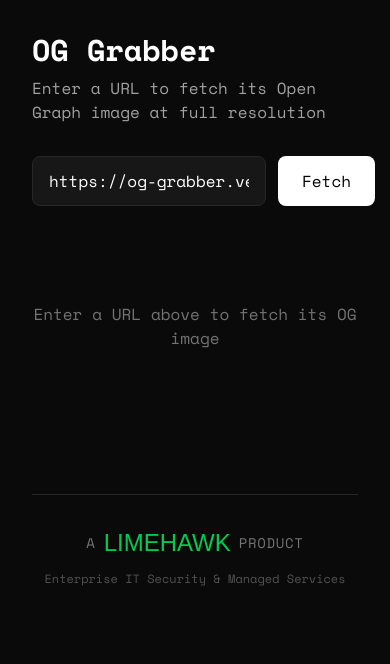
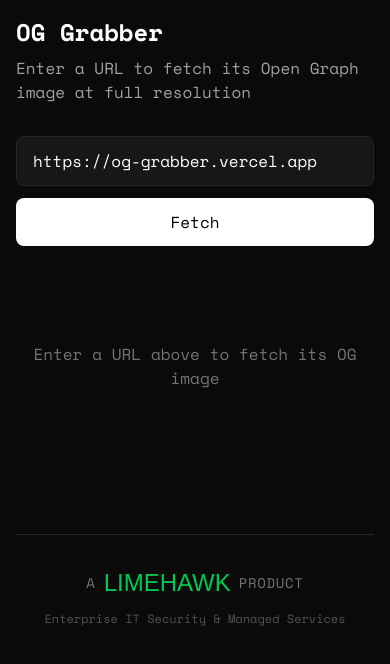
Before and after one commit to limehawk/og-grabber, a Next.js app: page / in a window 390 px wide. Shown: the top 664 px of the page. Built offline with nearby package versions, Linux system fonts and the light colour scheme; a web font is replaced by a local one.

Commit message:
Optimize layout for mobile - DHH style

```diff
--- a/app/page.tsx
+++ b/app/page.tsx
@@ -64,15 +64,15 @@
   };
 
   return (
-    <main className="min-h-screen p-8">
+    <main className="min-h-screen p-4 sm:p-8">
       <div className="max-w-4xl mx-auto">
-        <h1 className="text-3xl font-bold mb-2">OG Grabber</h1>
+        <h1 className="text-2xl sm:text-3xl font-bold mb-2">OG Grabber</h1>
         <p className="text-neutral-400 mb-8">
           Enter a URL to fetch its Open Graph image at full resolution
         </p>
 
         <form onSubmit={fetchOgImage} className="mb-8">
-          <div className="flex gap-3">
+          <div className="flex flex-col sm:flex-row gap-3">
             <input
               type="text"
               value={url}
@@ -83,7 +83,7 @@
             <button
               type="submit"
               disabled={loading || !url.trim()}
-              className="px-6 py-3 bg-white text-black font-medium rounded-lg hover:bg-neutral-200 disabled:opacity-50 disabled:cursor-not-allowed transition-colors"
+              className="w-full sm:w-auto px-6 py-3 bg-white text-black font-medium rounded-lg hover:bg-neutral-200 disabled:opacity-50 disabled:cursor-not-allowed transition-colors"
             >
               {loading ? "Fetching..." : "Fetch"}
             </button>
@@ -134,10 +134,10 @@
               />
             </div>
 
-            <div className="flex gap-3">
+            <div className="flex flex-col sm:flex-row gap-3">
               <button
                 onClick={downloadImage}
-                className="px-6 py-3 bg-white text-black font-medium rounded-lg hover:bg-neutral-200 transition-colors"
+                className="w-full sm:w-auto px-6 py-3 bg-white text-black font-medium rounded-lg hover:bg-neutral-200 transition-colors"
               >
                 Download Image
               </button>
@@ -145,7 +145,7 @@
                 href={ogData.imageUrl}
                 target="_blank"
                 rel="noopener noreferrer"
-                className="px-6 py-3 bg-neutral-800 text-white font-medium rounded-lg hover:bg-neutral-700 transition-colors"
+                className="w-full sm:w-auto text-center px-6 py-3 bg-neutral-800 text-white font-medium rounded-lg hover:bg-neutral-700 transition-colors"
               >
                 Open in New Tab
               </a>
```
